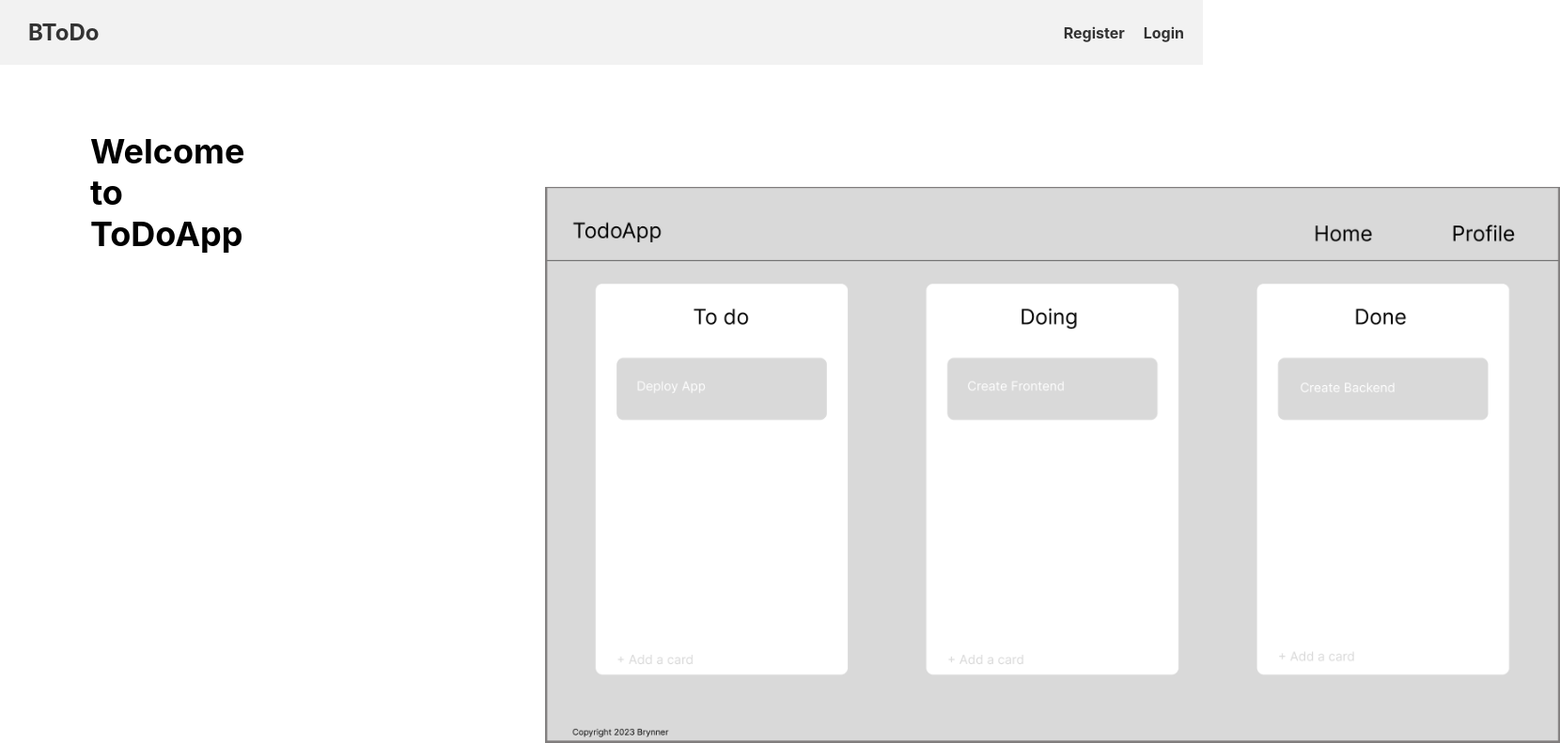
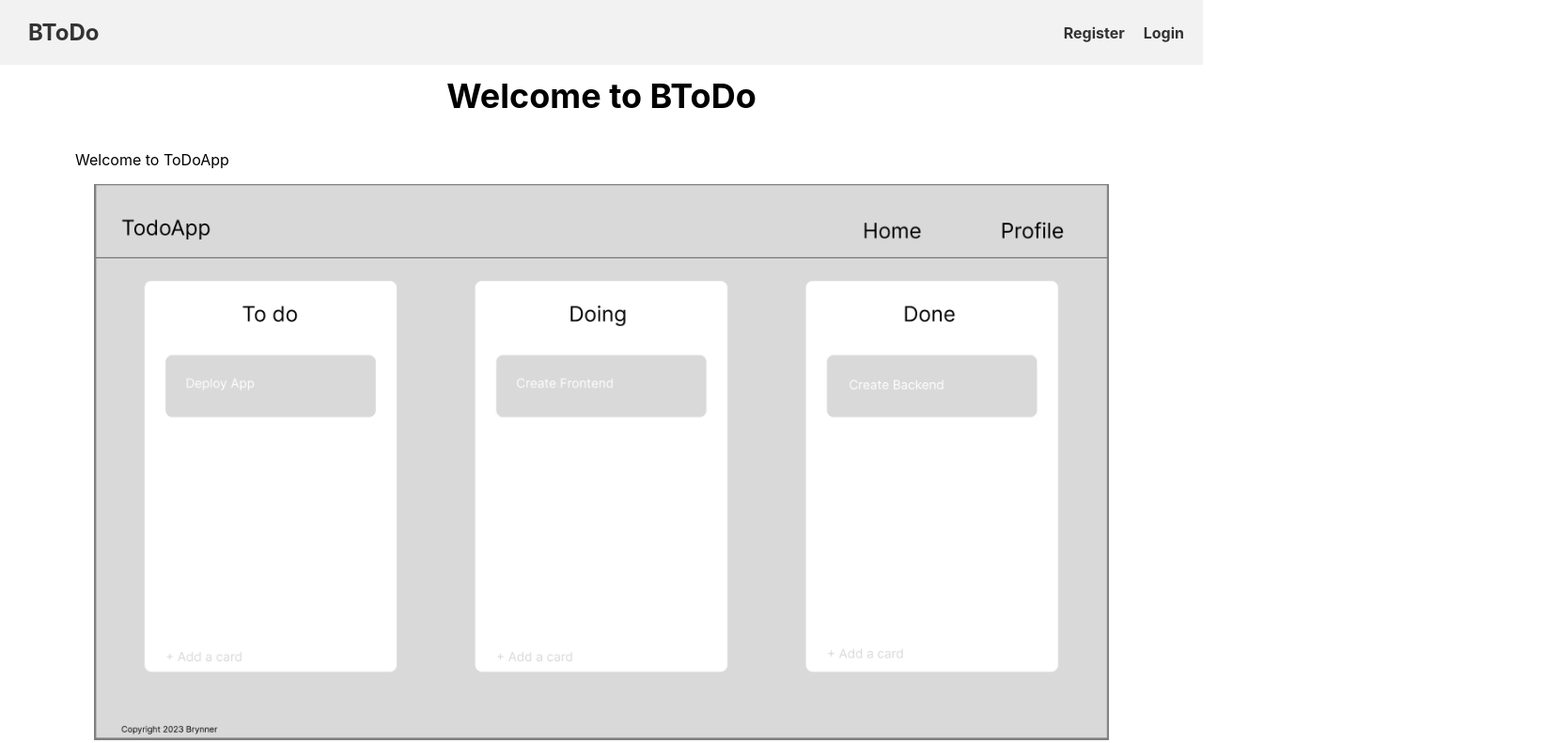
Before and after one commit to BTodoApp/ToDoApp, a React (Create React App) app: page / in a window 1280 px wide. Shown: the top 791 px of the page at 94% size, 1660 px wide, since content can reach past the window. Built offline with nearby package versions, Linux system fonts and the light colour scheme.

Commit message:
Working on Css styling

```diff
--- a/src/App.js
+++ b/src/App.js
@@ -5,37 +5,38 @@ import Home from './pages/Home';
 import Nav from './components/Nav';
 
 function App() {
-
-  const [authenticated, setAuthenticated] = useState(false)
+  const [authenticated, setAuthenticated] = useState(false);
   const [user, setUser] = useState({
-    id:NaN,
+    id: NaN,
     email: '',
     name: ''
-  })
+  });
 
   const checkToken = async () => {
-    const user = await CheckSession()
-    setUser(user)
-    setAuthenticated(true)
-  }
+    const user = await CheckSession();
+    setUser(user);
+    setAuthenticated(true);
+  };
 
-  const handleLogOut = () =>{
-    setUser(null)
-  }
+  const handleLogOut = () => {
+    setUser(null);
+  };
 
-  useEffect(()=>{
-    const token = localStorage.getItem('token')
+  useEffect(() => {
+    const token = localStorage.getItem('token');
     if (token) {
-      checkToken()
+      checkToken();
     }
-  },[])
+  }, []);
 
   return (
     <Router>
-      <Nav authenticated = { authenticated } user = { user } handleLogOut = { handleLogOut } />
-      <main>
+      <div style={{ position: 'fixed', top: 0, left: 0, right: 0 }}>
+        <Nav authenticated={authenticated} user={user} handleLogOut={handleLogOut} />
+      </div>
+      <main style={{ marginTop: '60px' }}>
         <Routes>
-          <Route path = "/" exact element = { <Home/> } />
+          <Route path="/" exact element={<Home />} />
         </Routes>
       </main>
     </Router>
--- a/src/pages/Home.js
+++ b/src/pages/Home.js
@@ -1,12 +1,15 @@
 import React from 'react';
 import image from '../images/image.png';
-import "../styles/Home.css"
+import '../styles/Home.css';
 
 const Home = () => {
   return (
     <div className="container">
-      <div className="title">Welcome to ToDoApp</div>
+      <div className="title">Welcome to BToDo</div>
       <div className="content">
+        <div className="text">
+          <p>Welcome to ToDoApp</p>
+        </div>
         <div className="image-container">
           <img src={image} alt="Boards Display" className="image" />
         </div>
--- a/src/styles/Home.css
+++ b/src/styles/Home.css
@@ -1,6 +1,7 @@
 .container {
   display: flex;
-  align-items: flex-start;
+  flex-direction: column;
+  align-items: center;
   margin-top: 50px;
 }
 
@@ -9,25 +10,30 @@
   font-weight: bold;
   margin-bottom: 20px;
   margin-top: 20px;
-  margin-left: 6rem;
 }
 
 .content {
   display: flex;
-  align-items: center;
+  flex-direction: column;
+  align-items: flex-start; /* Align items to the left */
 }
+
 
 .text {
   margin-right: 20px;
 }
 
-.image {
-  width: 1080px; /* Adjust the width to your desired size */
-  margin-left: 20rem; /* Move the image to the right */
-  margin-top: 5rem; /* Move the image to the right */
-  height: 1920;
+.image-container {
+  flex-grow: 1; /* Allow the image container to grow and fill available space */
+  margin-left: 20px; /* Add margin to separate the text and image */
+  padding-right: 20px; /* Add padding on the right side */
+  display: flex;
+  justify-content: flex-end; /* Align the image to the right within the container */
 }
 
-h1 {
-  margin: 0; /* Remove the default margin */
+
+.image {
+  width: 100%; /* Adjust the width to your desired size */
+  max-width: 1080px; /* Set a maximum width if needed */
+  height: auto;
 }
```
